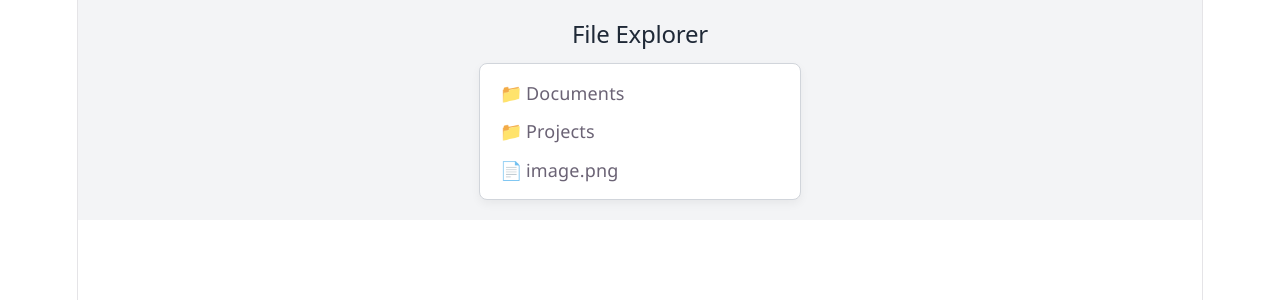
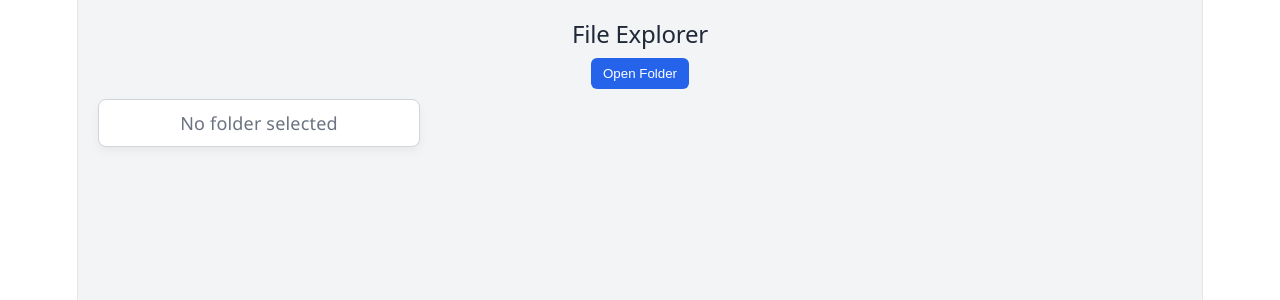
Before and after one commit to gayathrimp05/DailyStudy, a React (Vite) app in the folder frontend/Dailystudy/: page / in a window 1280 px wide. Shown: the top 300 px of the page. Built offline with nearby package versions, Linux system fonts and the light colour scheme.

Commit message:
real time

```diff
--- a/frontend/Dailystudy/src/day25.jsx
+++ b/frontend/Dailystudy/src/day25.jsx
@@ -1,41 +1,50 @@
 import React, { useState } from "react";
 
-// Sample file system
-const initialData = [
-  {
-    id: 1,
-    name: "Documents",
-    type: "folder",
-    children: [
-      { id: 2, name: "Resume.pdf", type: "file" },
-      { id: 3, name: "Notes.txt", type: "file" },
-    ],
-  },
-  {
-    id: 4,
-    name: "Projects",
-    type: "folder",
-    children: [
-      {
-        id: 5,
-        name: "ReactApp",
-        type: "folder",
-        children: [
-          { id: 6, name: "App.js", type: "file" },
-          { id: 7, name: "index.css", type: "file" },
-        ],
-      },
-    ],
-  },
-  { id: 8, name: "image.png", type: "file" },
-];
-
 const Day25 = () => {
-  const [data] = useState(initialData);
+  const [data, setData] = useState([]);
   const [expanded, setExpanded] = useState({});
   const [selected, setSelected] = useState(null);
 
-  // Toggle folder open/close
+  // Open folder picker
+  const handleOpenFolder = async () => {
+    try {
+      const dirHandle = await window.showDirectoryPicker();
+      const tree = await readDirectory(dirHandle);
+      setData(tree);
+    } catch (err) {
+      console.log("Cancelled or not supported", err);
+    }
+  };
+
+  // Read directory recursively
+  const readDirectory = async (dirHandle) => {
+    const entries = [];
+
+    for await (const entry of dirHandle.values()) {
+      if (entry.kind === "file") {
+        entries.push({
+          id: entry.name + Math.random(),
+          name: entry.name,
+          type: "file",
+        });
+      }
+
+      if (entry.kind === "directory") {
+        const children = await readDirectory(entry);
+
+        entries.push({
+          id: entry.name + Math.random(),
+          name: entry.name,
+          type: "folder",
+          children,
+        });
+      }
+    }
+
+    return entries;
+  };
+
+  // Toggle folder
   const toggleFolder = (id) => {
     setExpanded((prev) => ({
       ...prev,
@@ -43,7 +52,7 @@ const Day25 = () => {
     }));
   };
 
-  // Recursive render
+  // Render tree recursively
   const renderTree = (nodes, level = 0) => {
     return nodes.map((node) => {
       const isFolder = node.type === "folder";
@@ -81,8 +90,18 @@ const Day25 = () => {
     <div style={styles.container}>
       <h2 style={styles.title}>File Explorer</h2>
 
+      <button onClick={handleOpenFolder} style={styles.button}>
+        Open Folder
+      </button>
+
       <div style={styles.sidebar}>
-        {renderTree(data)}
+        {data.length > 0 ? (
+          renderTree(data)
+        ) : (
+          <p style={{ color: "#6b7280" }}>
+            No folder selected
+          </p>
+        )}
       </div>
     </div>
   );
@@ -90,19 +109,26 @@ const Day25 = () => {
 
 export default Day25;
 
-//Styling
+// 🎨 Styles
 const styles = {
   container: {
-    display: "flex",
-    flexDirection: "column",
-    alignItems: "center",
     padding: "20px",
     fontFamily: "Segoe UI, sans-serif",
     backgroundColor: "#f3f4f6",
+    minHeight: "100vh",
   },
   title: {
-    marginBottom: "15px",
+    marginBottom: "10px",
     color: "#1f2937",
+  },
+  button: {
+    marginBottom: "10px",
+    padding: "8px 12px",
+    backgroundColor: "#2563eb",
+    color: "#fff",
+    border: "none",
+    borderRadius: "6px",
+    cursor: "pointer",
   },
   sidebar: {
     width: "300px",
@@ -120,6 +146,7 @@ const styles = {
     alignItems: "center",
     gap: "6px",
     userSelect: "none",
+    color: "#111", // 👈 ensures visibility
   },
   icon: {
     width: "20px",
```
